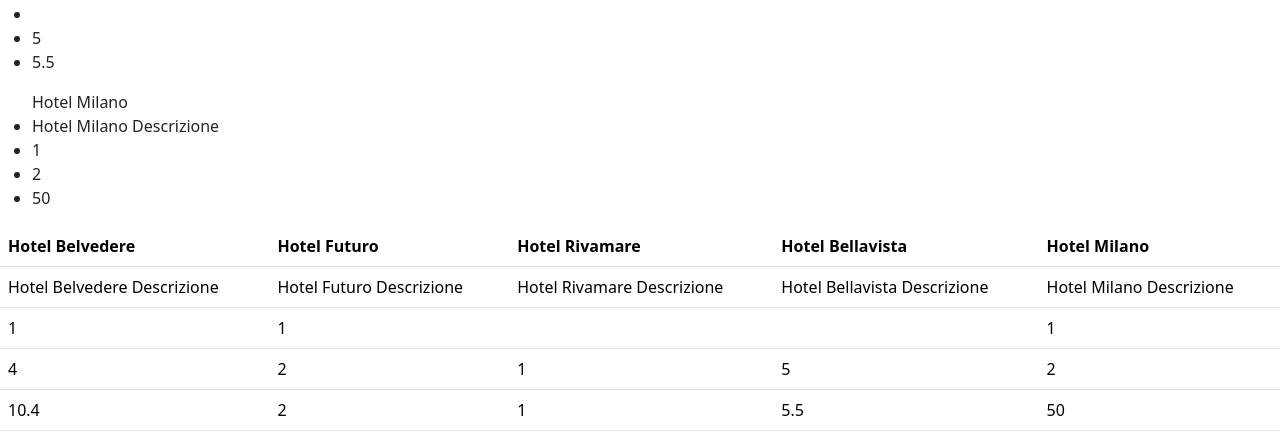
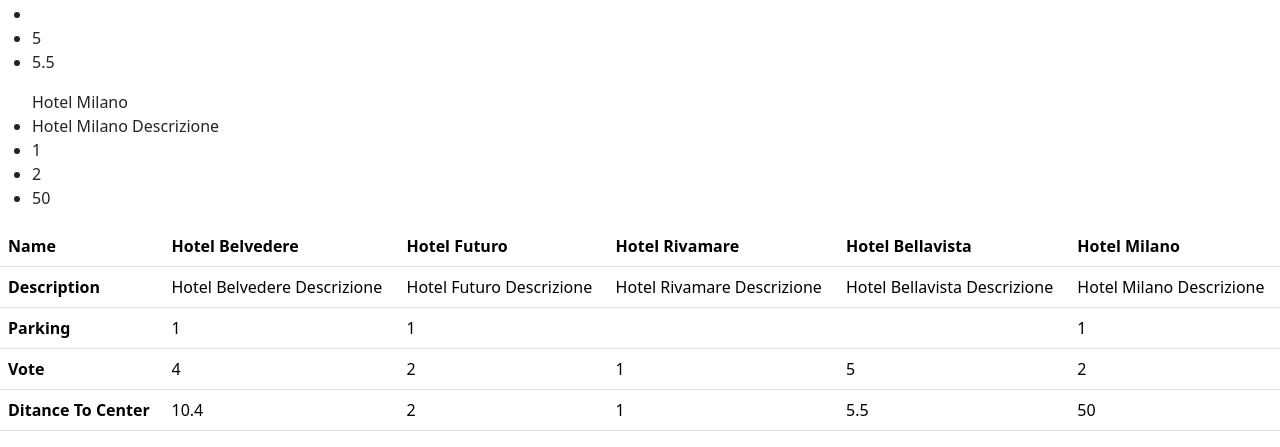
Before and after one commit to lorenzocutrera/php-hotel, a PHP site: page / in a window 1280 px wide. Shown: the part 454-901 px from the top of the page. Run offline with PHP 8.4, Linux system fonts and the light colour scheme.

Commit message:
add complete

```diff
--- a/index.php
+++ b/index.php
@@ -70,6 +70,7 @@ $hotels = [
     <table class="table p-5">
         <thead>
             <tr>
+                <th>Name</th>
                 <?php foreach ($hotels as $hotel) : ?>
                     <th scope="col"><?php echo $hotel['name'] ?></th>
                 <?php endforeach; ?>
@@ -77,21 +78,25 @@ $hotels = [
         </thead>
         <tbody>
             <tr>
+                <th>Description</th>
                 <?php foreach ($hotels as $hotel) : ?>
                     <td scope="col"><?php echo $hotel['description'] ?></td>
                 <?php endforeach; ?>
             </tr>
             <tr>
+                <th>Parking</th>
                 <?php foreach ($hotels as $hotel) : ?>
                     <td scope="col"><?php echo $hotel['parking'] ?></td>
                 <?php endforeach; ?>
             </tr>
             <tr>
+                <th>Vote</th>
                 <?php foreach ($hotels as $hotel) : ?>
                     <td scope="col"><?php echo $hotel['vote'] ?></td>
                 <?php endforeach; ?>
             </tr>
             <tr>
+                <th>Ditance To Center</th>
                 <?php foreach ($hotels as $hotel) : ?>
                     <td scope="col"><?php echo $hotel['distance_to_center'] ?></td>
                 <?php endforeach; ?>
```
Lines whose indentation alone changed are shown as unchanged.
